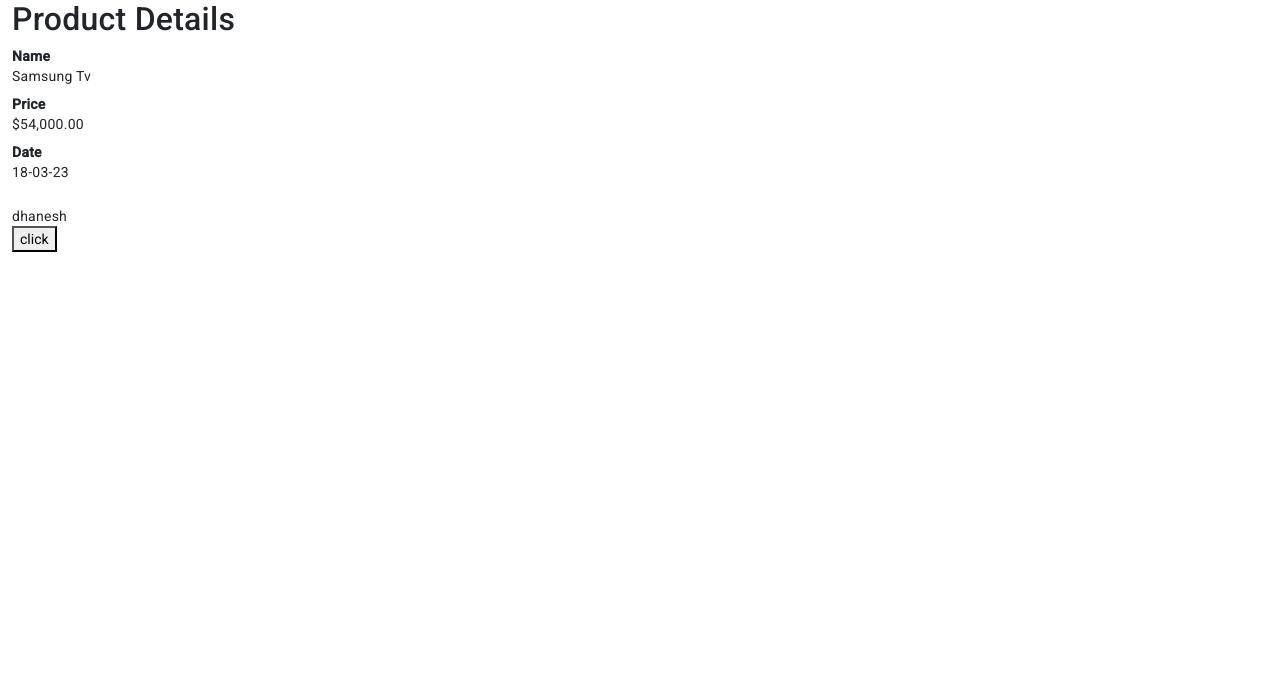
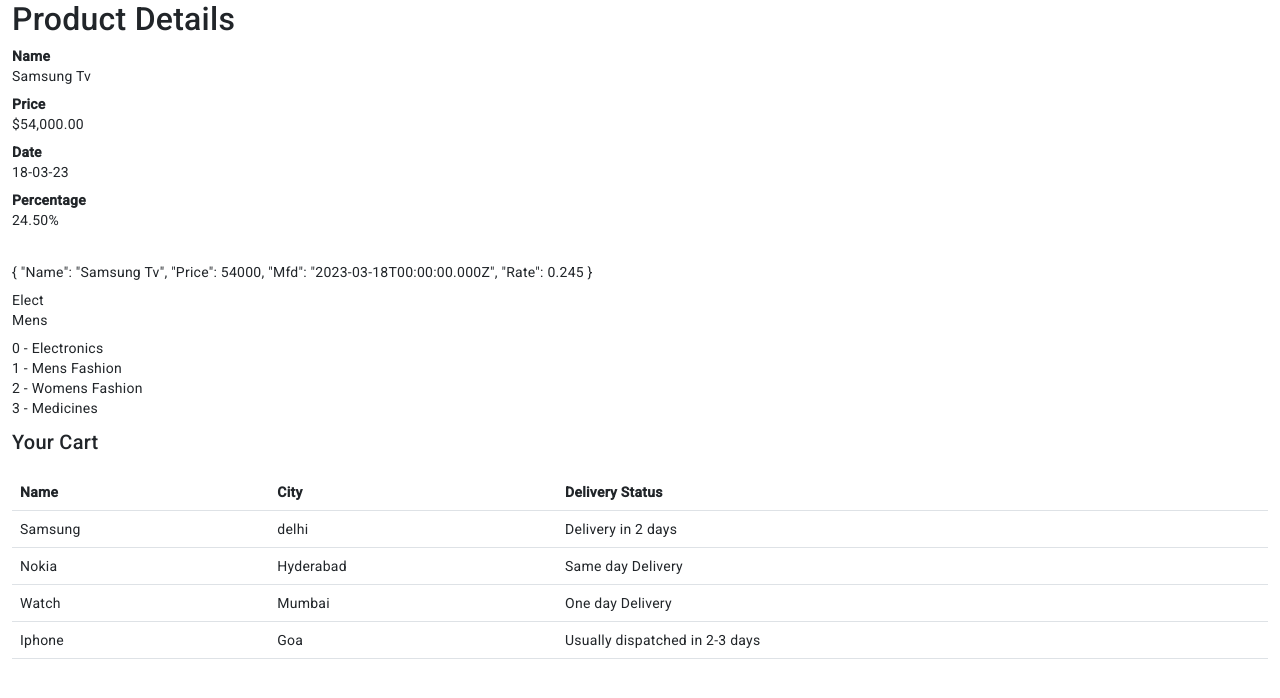
Before and after one commit to vajaganidhanesh/angular-workspace, an Angular app: page / in a window 1280 px wide. Shown: the top 698 px of the page. Built offline with nearby package versions, Linux system fonts and the light colour scheme.

Commit message:
percent Json slice keyValue and  i18nSelect Pipelines are implemented

```diff
--- a/projects/shopping/src/app/components/pipe-demo/pipe-demo.component.html
+++ b/projects/shopping/src/app/components/pipe-demo/pipe-demo.component.html
@@ -8,10 +8,41 @@
       <dd>{{ product.Price | currency }}</dd>
       <dt>Date</dt>
       <dd>{{ product.Mfd | date : "dd-MM-yy" }}</dd>
+      <dt>Percentage</dt>
+      <dd>{{ product.Rate | percent : "2.2" }}</dd>
     </dl>
   </div>
-  <div>
-    {{ name }}
+  <div class="mt-2">
+    {{ product | json }}
   </div>
-  <button (click)="method(name)">click</button>
+  <div class="mt-2">
+    <div *ngFor="let item of categories | slice : 0 : 2">
+      <div>{{ item | slice : 0 : 5 }}</div>
+    </div>
+  </div>
+  <div class="mt-2">
+    <div *ngFor="let item of categories | keyvalue">
+      {{ item.key }} - {{ item.value }}
+    </div>
+  </div>
+
+  <div class="mt-2">
+    <h2>Your Cart</h2>
+    <table class="table table-hover">
+      <thead>
+        <tr>
+          <th>Name</th>
+          <th>City</th>
+          <th>Delivery Status</th>
+        </tr>
+      </thead>
+      <tbody>
+        <tr *ngFor="let product of delivery">
+          <td>{{ product.product }}</td>
+          <td>{{ product.city }}</td>
+          <td>{{ product.city | i18nSelect : status }}</td>
+        </tr>
+      </tbody>
+    </table>
+  </div>
 </div>
--- a/projects/shopping/src/app/components/pipe-demo/pipe-demo.component.ts
+++ b/projects/shopping/src/app/components/pipe-demo/pipe-demo.component.ts
@@ -1,19 +1,44 @@
-import { Component } from '@angular/core';
+import { Component, OnInit } from '@angular/core';
 
 @Component({
   selector: 'app-pipe-demo',
   templateUrl: './pipe-demo.component.html',
   styleUrls: ['./pipe-demo.component.css'],
 })
-export class PipeDemoComponent {
-  public product: { Name: string; Price: number; Mfd: Date } = {
+export class PipeDemoComponent implements OnInit {
+  public categories: string[] = [
+    'Electronics',
+    'Mens Fashion',
+    'Womens Fashion',
+    'Medicines',
+  ];
+
+  public product: { Name: string; Price: number; Mfd: Date; Rate: number } = {
     Name: 'Samsung Tv',
     Price: 54000,
     Mfd: new Date('2023-03-18'),
+    Rate: 0.245,
   };
 
   public name: string = 'dhanesh';
   public method(name: string) {
     name.bold();
   }
+
+  public delivery: { product: string; city: string }[] = [
+    { product: 'Samsung', city: 'delhi' },
+    { product: 'Nokia', city: 'Hyderabad' },
+    { product: 'Watch', city: 'Mumbai' },
+    { product: 'Iphone', city: 'Goa' },
+  ];
+
+  public status: any = {
+    delhi: 'Delivery in 2 days',
+    Hyderabad: 'Same day Delivery',
+    Mumbai: 'One day Delivery',
+    other: 'Usually dispatched in 2-3 days',
+  };
+  ngOnInit(): void {
+    console.log(JSON.stringify(this.product));
+  }
 }
```
